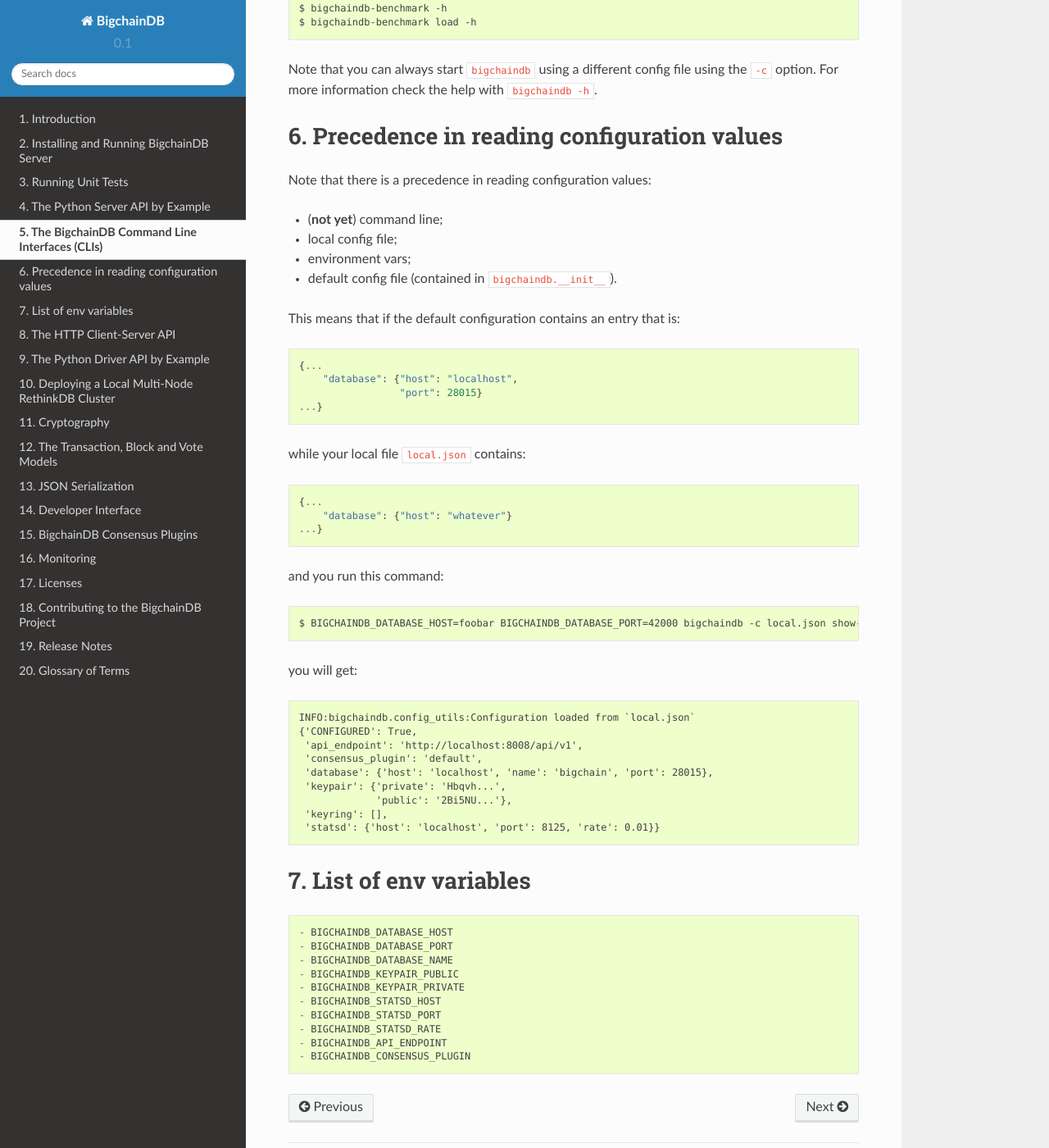
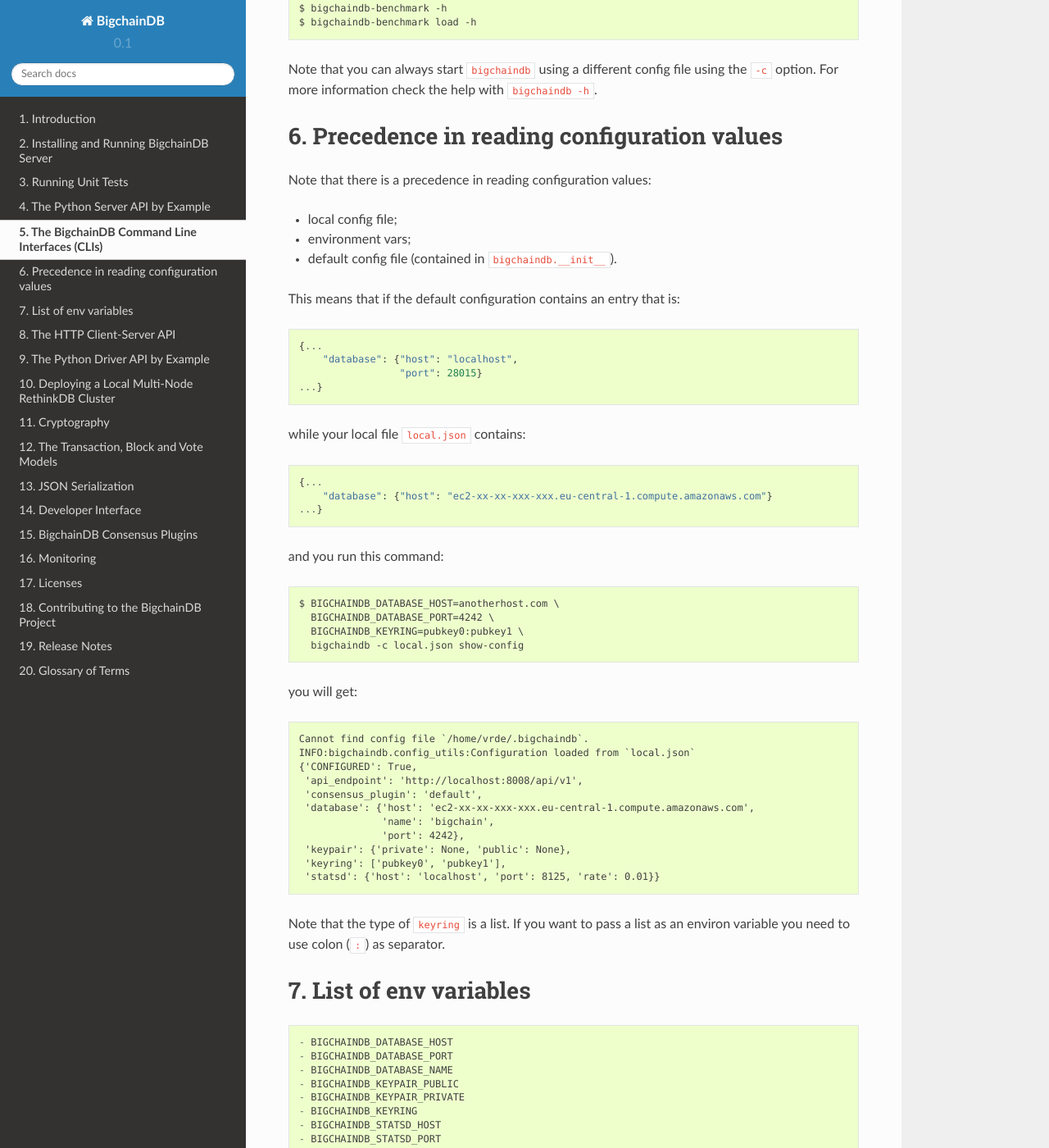
Before and after one commit to bigchaindb/bigchaindb, a Sphinx documentation site: the page built from docs/source/bigchaindb-cli.md, in a window 1280 px wide and 1400 px high, scrolled down 656 px. Shown: the whole window at 82% size. Built offline with Sphinx 7.4.7 and the Read the Docs theme 2.0.0, drawn with Linux system fonts in a browser that asks for light colours.

Commit message:
Improve config, tests and docs
Add better support to env variables.

````diff
--- a/docs/source/bigchaindb-cli.md
+++ b/docs/source/bigchaindb-cli.md
@@ -29,7 +29,6 @@
 # Precedence in reading configuration values
 
 Note that there is a precedence in reading configuration values:
- - (**not yet**) command line;
  - local config file;
  - environment vars;
  - default config file (contained in ``bigchaindb.__init__``).
@@ -46,28 +45,36 @@
 while your local file `local.json` contains:
 ```
 {...
-    "database": {"host": "whatever"}
+    "database": {"host": "ec2-xx-xx-xxx-xxx.eu-central-1.compute.amazonaws.com"}
 ...}
 ```
 
 and you run this command:
 ```
-$ BIGCHAINDB_DATABASE_HOST=foobar BIGCHAINDB_DATABASE_PORT=42000 bigchaindb -c local.json show-config
+$ BIGCHAINDB_DATABASE_HOST=anotherhost.com \
+  BIGCHAINDB_DATABASE_PORT=4242 \
+  BIGCHAINDB_KEYRING=pubkey0:pubkey1 \
+  bigchaindb -c local.json show-config
 ```
 
 you will get:
 ```
+Cannot find config file `/home/vrde/.bigchaindb`.
 INFO:bigchaindb.config_utils:Configuration loaded from `local.json`
 {'CONFIGURED': True,
  'api_endpoint': 'http://localhost:8008/api/v1',
  'consensus_plugin': 'default',
- 'database': {'host': 'localhost', 'name': 'bigchain', 'port': 28015},
- 'keypair': {'private': 'Hbqvh...',
-             'public': '2Bi5NU...'},
- 'keyring': [],
+ 'database': {'host': 'ec2-xx-xx-xxx-xxx.eu-central-1.compute.amazonaws.com',
+              'name': 'bigchain',
+              'port': 4242},
+ 'keypair': {'private': None, 'public': None},
+ 'keyring': ['pubkey0', 'pubkey1'],
  'statsd': {'host': 'localhost', 'port': 8125, 'rate': 0.01}}
+```
 
-```
+Note that the type of `keyring` is a list. If you want to pass a list as an
+environ variable you need to use colon (`:`) as separator.
+
 
 # List of env variables
 
@@ -77,6 +84,7 @@
 - BIGCHAINDB_DATABASE_NAME
 - BIGCHAINDB_KEYPAIR_PUBLIC
 - BIGCHAINDB_KEYPAIR_PRIVATE
+- BIGCHAINDB_KEYRING
 - BIGCHAINDB_STATSD_HOST
 - BIGCHAINDB_STATSD_PORT
 - BIGCHAINDB_STATSD_RATE
````
Also changed, not shown: 4 other files.
